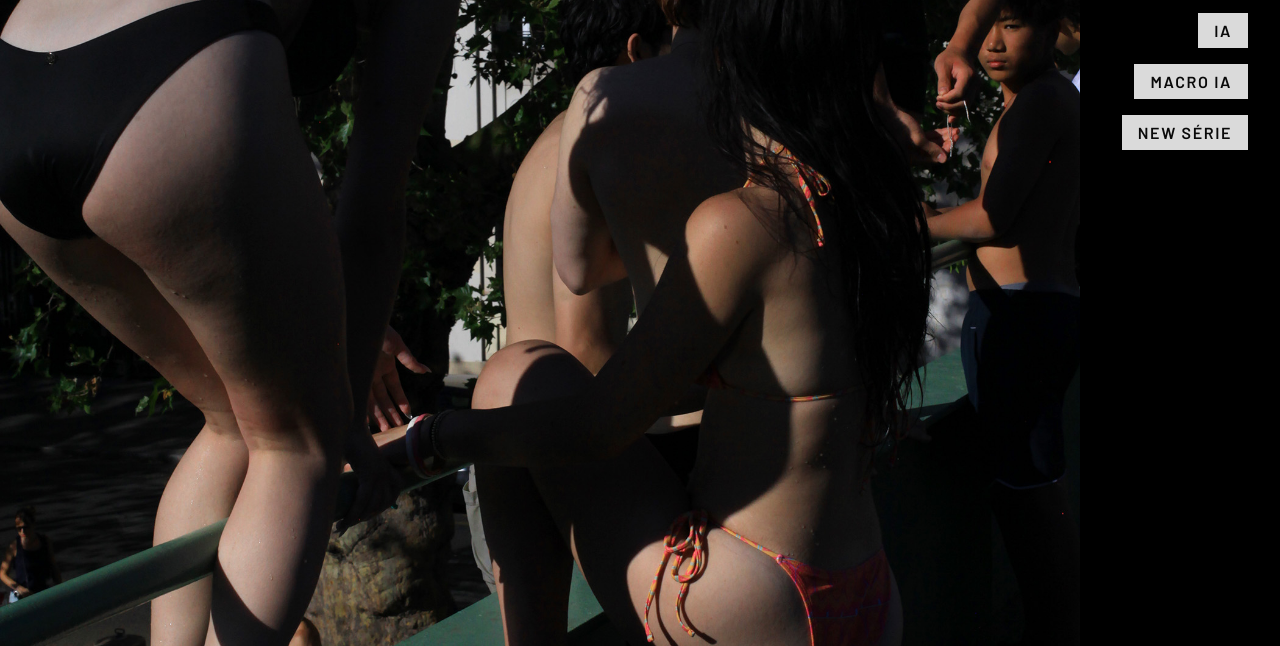
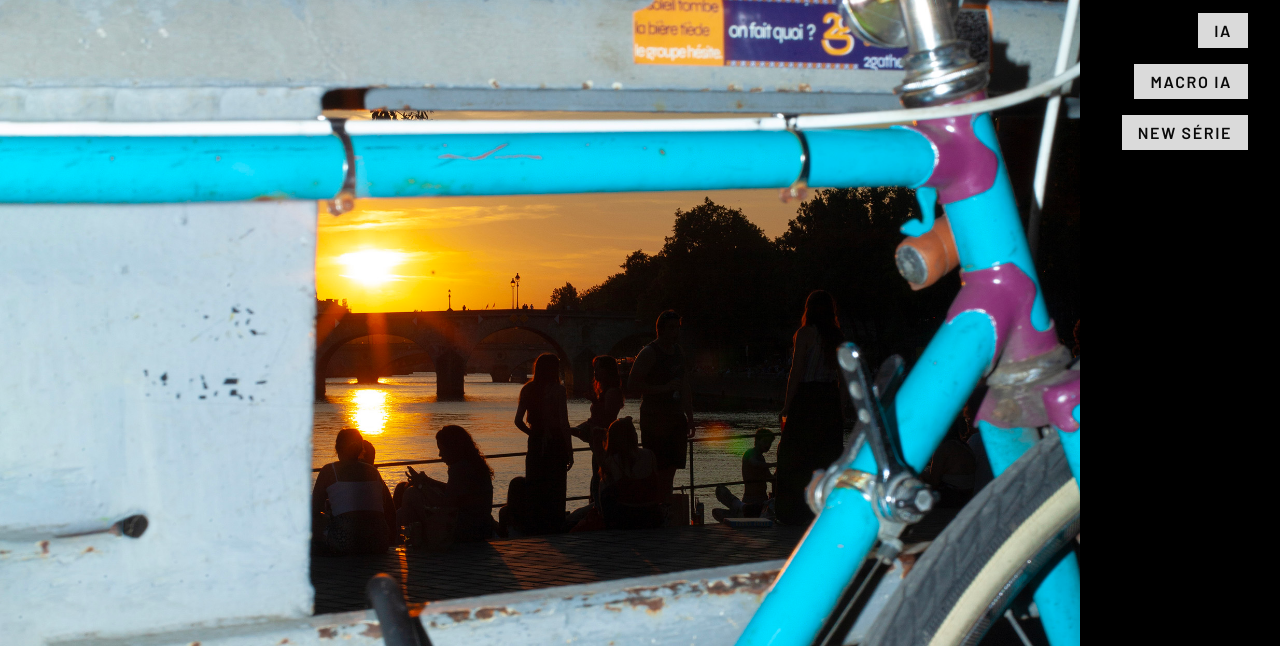
Before and after one commit to Laurenzo75020/Laurenzo75020.github.io, a plain HTML site: page index.html in a window 1280 px wide. Shown: the part 154-800 px from the top of the page. Drawn offline with Linux system fonts and the light colour scheme; a web font is replaced by a local one.

Commit message:
Home page on a computer: the blue bike at sunset replaces the bathers (aligned right, the left side is cropped when needed); the phone keeps the bathers
Co-Authored-By: Claude Opus 5.5 <noreply@anthropic.com>

```diff
--- a/index.html
+++ b/index.html
@@ -101,11 +101,12 @@
     background-size:cover; background-position:center 38%;
   }
   .scene.still.plein .signature{ color:#fff; }
-  /* ordinateur (écran horizontal) : le recadrage plus large (accueil-baigneurs-large.jpg, 1772 × 1991), qui remplit tout
-     l'écran sauf une bande noire à droite, large comme une marge, où se trouve le menu ; la photo y est un peu zoomée. */
+  /* ordinateur (écran horizontal) : la photo du vélo au coucher de soleil (accueil-velo.jpg, 2219 × 1543), qui remplit tout
+     l'écran sauf une bande noire à droite, large comme une marge, où se trouve le menu ; calée à droite (le vélo), la gauche
+     est coupée au besoin. Avant (4 novembre 2026) : les baigneurs, accueil-baigneurs-large.jpg, calés à « center 40% ». */
   @media (min-aspect-ratio:1/1){
     .scene.still.plein{ background:#000; --marge:12.5rem; }
-    .scene.still.plein::before{ right:var(--marge); background-image:url(accueil-baigneurs-large.jpg); background-size:cover; background-position:center 40%; }
+    .scene.still.plein::before{ right:var(--marge); background-image:url(accueil-velo.jpg); background-size:cover; background-position:right center; }
   }
 
   .scrub-img{ opacity:0; }
```
Also changed, not shown: accueil-velo.jpg (added), 1 other file.
